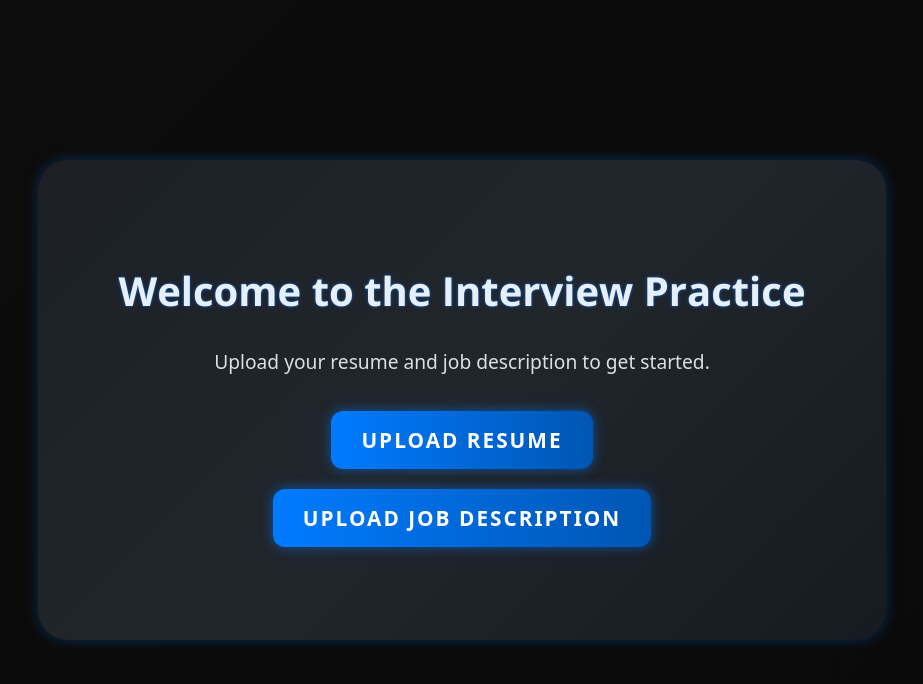
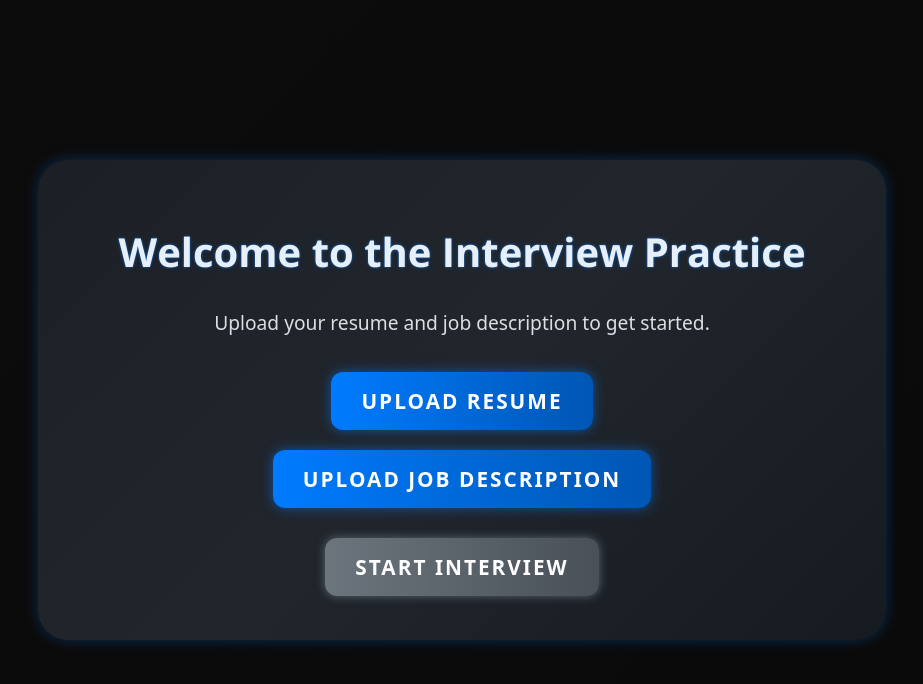
Before and after one commit to Ishaan149/Ai-job-coach, a React (Vite) app in the folder ai-interview-coach/: page /main in a window 1280 px wide. Shown: the top 684 px of the page, without its empty margins (178-1101 px from the left). Built offline with nearby package versions, Linux system fonts and the light colour scheme.

Commit message:
Added start button

```diff
--- a/ai-interview-coach/src/MainPage.css
+++ b/ai-interview-coach/src/MainPage.css
@@ -249,6 +249,39 @@ h2 {
     transform: scale(0.95);
 }
 
+
+/* Start Interview Button */
+.start-interview-button {
+    padding: 15px 30px;
+    font-size: 1.3rem;
+    font-weight: bold;
+    color: white;
+    background: linear-gradient(90deg, #6c757d, #495057);
+    border: none;
+    border-radius: 12px;
+    cursor: not-allowed;
+    transition: all 0.3s ease-in-out;
+    margin-top: 20px;
+    text-transform: uppercase;
+    letter-spacing: 2px;
+    box-shadow: 0px 0px 10px rgba(108, 117, 125, 0.8);
+}
+
+.start-interview-button.enabled {
+    background: linear-gradient(90deg, #ffcc00, #ff9900);
+    cursor: pointer;
+    box-shadow: 0px 0px 15px rgba(255, 204, 0, 0.8);
+}
+
+.start-interview-button.enabled:hover {
+    background: linear-gradient(90deg, #ff9900, #ff7700);
+    transform: scale(1.05);
+}
+
+.start-interview-button.enabled:active {
+    transform: scale(0.98);
+}
+
 /* Animations */
 @keyframes fadeIn {
     from { opacity: 0; }
--- a/ai-interview-coach/src/MainPage.tsx
+++ b/ai-interview-coach/src/MainPage.tsx
@@ -6,7 +6,6 @@ const MainPage: React.FC = () => {
     const [jobDescription, setJobDescription] = useState("");
     const [tempJobDescription, setTempJobDescription] = useState("");
     const [resume, setResume] = useState<File | null>(null);
-
 
     const handleSave = () => {
         setJobDescription(tempJobDescription);
@@ -22,13 +21,17 @@ const MainPage: React.FC = () => {
         if (event.target.files && event.target.files[0]) {
             const file = event.target.files[0];
 
-        // Ensure the file is a PDF
             if (file.type === "application/pdf") {
                 setResume(file);
             } else {
                 alert("Please upload a PDF file.");
             }
         }
+    };
+
+    const startInterview = () => {
+        alert("Starting the interview process...");
+        // Add your interview process logic here
     };
 
     return (
@@ -78,6 +81,15 @@ const MainPage: React.FC = () => {
                         </div>
                     </div>
                 )}
+
+                {/* Start Interview Button */}
+                <button
+                    className={`start-interview-button ${resume && jobDescription ? "enabled" : "disabled"}`}
+                    onClick={startInterview}
+                    disabled={!resume || !jobDescription}
+                >
+                    Start Interview
+                </button>
             </div>
         </div>
     );
```
Lines whose indentation alone changed are shown as unchanged.
